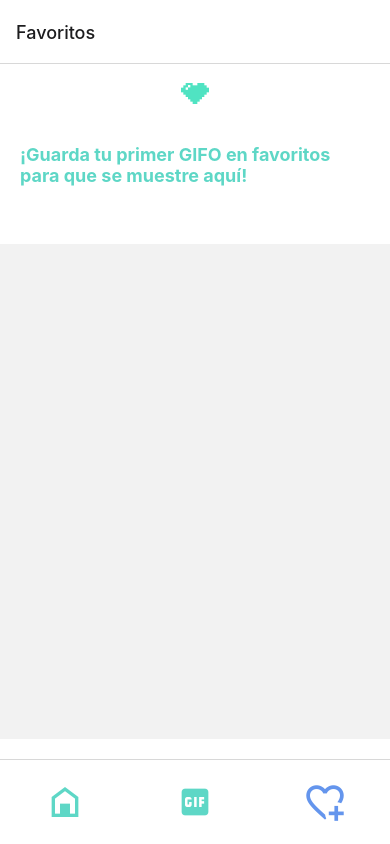
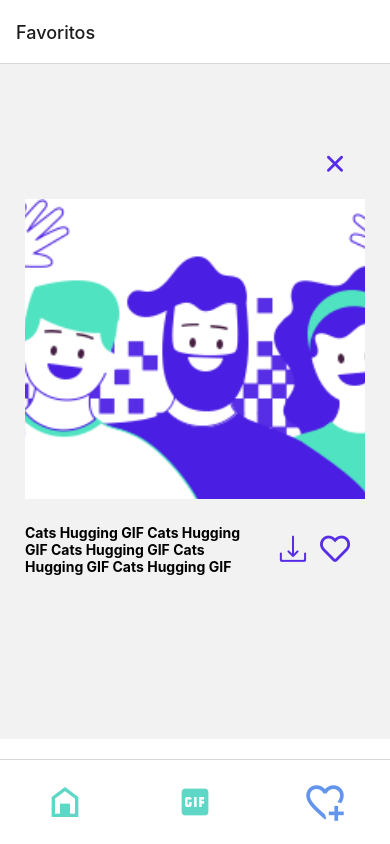
Before and after one commit to pabloencina/Gifos_React_Native, a React Native app: screen /Favoritos in a window 390 px wide. Built offline with nearby package versions, Linux system fonts and the light colour scheme; no server answers.

Commit message:
Se trabaja en la maquetación de la cardByIdDetail

```diff
--- a/src/Components/CardGifs/CardGifs.jsx
+++ b/src/Components/CardGifs/CardGifs.jsx
@@ -15,19 +15,22 @@ import theme from "../../Styles/Theme/theme";
 import useApi from "../Hooks/useApi";
 import BtnVerMas from "./BtnVerMas";
 import Search from "./Search";
+import useApiKeyUrl from "../Hooks/useApiKeyUrl";
 
 const CardGifs = ({ fontRoboto, category, setCategory }) => {
   const [offset, setOffset] = useState(0);
   const limit = 10;
-  const API_URL = "https://api.giphy.com/v1/gifs/search";
-  const API_KEY = "Tj8JKaeKhEJjgbgXJ4V3SDC7647ujluy";
-  const url = `${API_URL}?api_key=${API_KEY}&q=${category}&limit=${limit}&offset=${offset}`;
+  const { API_URL_SEARCH, API_KEY } = useApiKeyUrl();
+  const url = `${API_URL_SEARCH}?api_key=${API_KEY}&q=${category}&limit=${limit}&offset=${offset}`;
   const { loading, data } = useApi(url);
 
   const handleLoadMore = () => {
     setOffset(offset + limit);
   };
 
+  const handleCardById = () => {
+    console.log("aca estoy");
+  };
   return (
     <View style={styles.container}>
       <View style={styles.imageContainer}>
@@ -45,7 +48,10 @@ const CardGifs = ({ fontRoboto, category, setCategory }) => {
         numColumns={2}
         data={data}
         renderItem={({ item }) => (
-          <TouchableOpacity style={styles.containerGifs} onPress={() => {}}>
+          <TouchableOpacity
+            style={styles.containerGifs}
+            onPress={handleCardById}
+          >
             <Image
               key={item.id}
               source={{ uri: item.images.downsized_medium.url }}
--- /dev/null
+++ b/src/Components/CardGifs/DetailCardGifById.jsx
@@ -0,0 +1,109 @@
+import React from "react";
+import useApiKeyUrl from "../Hooks/useApiKeyUrl";
+import { Image, StyleSheet, Text, View } from "react-native";
+import { Ionicons } from "@expo/vector-icons";
+import { FontAwesome5 } from "@expo/vector-icons";
+import { AntDesign } from "@expo/vector-icons";
+import { useRoute } from "@react-navigation/native";
+import theme from "../../Styles/Theme/theme";
+import { TouchableOpacity } from "react-native";
+
+const DetailCardGifById = () => {
+  //const route = useRoute();
+  //const { id } = route.params;
+
+  // const { API_URL_SEARCH, API_KEY } = useApiKeyUrl();
+  // const url = `${API_URL_SEARCH}?api_key=${API_KEY}`;
+  // //console.log("ESTE URL ES PARA DETAILCARDBYID:" + url);
+  // const { data } = useApi(url);
+  // const cardGif = data.find((cardById) => cardById.id === parseInt(id));
+  // if (!cardGif) {
+  //   return <div>No se encontró la tarjeta</div>;
+  // }
+  return (
+    <View style={styles.container}>
+      <View style={styles.containerCloseIcon}>
+        <TouchableOpacity>
+          <Ionicons name="close" size={30} color={theme.color.primary} />
+        </TouchableOpacity>
+      </View>
+      <View style={styles.containerGifs}>
+        <Image
+          //key={item.id}
+          // source={{ uri: item.images.downsized_medium.url }}
+          source={require("../../Assets/Images/ilustra_header.png")}
+          style={styles.image}
+        />
+      </View>
+
+      <View style={styles.containerDescription}>
+        <View style={styles.containerText}>
+          <Text style={styles.text}>
+            Cats Hugging GIF Cats Hugging GIF Cats Hugging GIF Cats Hugging GIF
+            Cats Hugging GIF
+          </Text>
+        </View>
+
+        <View style={styles.containerIcons}>
+          <TouchableOpacity>
+            <AntDesign name="download" size={30} color={theme.color.primary} />
+          </TouchableOpacity>
+          <TouchableOpacity>
+            <FontAwesome5 name="heart" size={30} color={theme.color.primary} />
+          </TouchableOpacity>
+        </View>
+      </View>
+    </View>
+  );
+};
+
+export default DetailCardGifById;
+
+const styles = StyleSheet.create({
+  container: {
+    height: 600,
+    padding: 25,
+    justifyContent: "center",
+  },
+  containerCloseIcon: {
+    height: 70,
+    alignItems: "flex-end",
+    justifyContent: "center",
+    padding: 15,
+  },
+  containerGifs: {
+    alignItems: "center",
+    justifyContent: "center",
+  },
+  containerDescription: {
+    flexDirection: "row",
+    height: 100,
+    alignItems: "center",
+  },
+  containerIcons: {
+    flexDirection: "row",
+    width: "30%",
+    justifyContent: "space-between",
+    padding: 15,
+  },
+  containerText: {
+    width: "70%",
+    height: 100,
+    justifyContent: "center",
+  },
+  imageContainer: {
+    justifyContent: "flex-start",
+    alignItems: "center",
+  },
+  image: {
+    width: "100%",
+    height: 300,
+    justifyContent: "center",
+  },
+  text: {
+    color: theme.color.blackColor,
+    justifyContent: "center",
+    alignItems: "center",
+    fontWeight: theme.fontWeights.bold,
+  },
+});
--- a/src/Components/Hooks/useApi.js
+++ b/src/Components/Hooks/useApi.js
@@ -12,7 +12,7 @@ const useApi = (url) => {
         setLoading(true);
         setData(respJson.data);
 
-        console.log("RESPUESTA", JSON.stringify(respJson));
+        // console.log("RESPUESTA", JSON.stringify(respJson));
       })
       .catch((error) => {
         console.log(error);
@@ -23,6 +23,7 @@ const useApi = (url) => {
   useEffect(() => {
     fetchApi();
   }, [url]);
+
   return { loading, data };
 };
 
--- /dev/null
+++ b/src/Components/Hooks/useApiKeyUrl.js
@@ -0,0 +1,10 @@
+import React from "react";
+
+const useApiKeyUrl = () => {
+  const API_URL_SEARCH = "https://api.giphy.com/v1/gifs/search";
+  const API_KEY = "Tj8JKaeKhEJjgbgXJ4V3SDC7647ujluy";
+  const API_URL_TRENDING = "https://api.giphy.com/v1/gifs/trending";
+  return { API_URL_SEARCH, API_KEY, API_URL_TRENDING };
+};
+
+export default useApiKeyUrl;
--- a/src/Components/Navigation.js
+++ b/src/Components/Navigation.js
@@ -9,6 +9,7 @@ import ScreenFavorites from "./Screens/ScreenFavorites";
 import { StyleSheet, View } from "react-native";
 import theme from "../Styles/Theme/theme";
 import { MaterialCommunityIcons } from "@expo/vector-icons";
+import DetailCardGifById from "./CardGifs/DetailCardGifById";
 
 const Tab = createBottomTabNavigator();
 
@@ -17,9 +18,7 @@ function MyTabs() {
     <Tab.Navigator
       initialRouteName="Inicio"
       screenOptions={{
-        //tabBarActiveBackgroundColor: theme.color.primary,
         tabBarInactiveTintColor: theme.color.secondary,
-        tabBarLabelStyle: styles.containerTop,
       }}
     >
       <Tab.Screen
@@ -76,6 +75,24 @@ function MyTabs() {
           ),
         }}
       />
+      {/* <Tab.Screen
+        style={styles.container}
+        name="Gif"
+        component={DetailCardGifById}
+        options={{
+          tabBarLabel: "",
+          tabBarStyle: styles.container,
+          tabBarIcon: ({ color, size, focused }) => (
+            <View style={styles.containerIcons}>
+              <MaterialCommunityIcons
+                name="heart-plus-outline"
+                size={45}
+                color={focused ? theme.color.quaternary : color}
+              />
+            </View>
+          ),
+        }}
+      /> */}
     </Tab.Navigator>
   );
 }
@@ -95,9 +112,6 @@ const styles = StyleSheet.create({
     marginVertical: 20,
     padding: 20,
   },
-  containerTop: {
-    //backgroundColor: theme.color.primary,
-  },
   containerIcons: {
     height: 40,
     alignItems: "center",
--- a/src/Components/Screens/ScreenFavorites.jsx
+++ b/src/Components/Screens/ScreenFavorites.jsx
@@ -1,9 +1,15 @@
 import React from "react";
-import { Text } from "react-native";
+import { Text, View } from "react-native";
 import Favorites from "../Favorites/Favorites";
+import DetailCardGifById from "../CardGifs/DetailCardGifById";
 
 const ScreenFavorites = () => {
-  return <Favorites />;
+  return (
+    <View>
+      {/* <Favorites /> */}
+      <DetailCardGifById />
+    </View>
+  );
 };
 
 export default ScreenFavorites;
--- a/src/Components/Trending/TrendingGifos.jsx
+++ b/src/Components/Trending/TrendingGifos.jsx
@@ -9,12 +9,12 @@ import {
 } from "react-native";
 import theme from "../../Styles/Theme/theme";
 import useApi from "../Hooks/useApi";
+import useApiKeyUrl from "../Hooks/useApiKeyUrl";
 
 const TrendingGifos = ({ fontRoboto }) => {
-  const API_URL = "https://api.giphy.com/v1/gifs/trending";
-  const API_KEY = "Tj8JKaeKhEJjgbgXJ4V3SDC7647ujluy";
+  const { API_URL_TRENDING, API_KEY } = useApiKeyUrl();
 
-  const url = `${API_URL}?api_key=${API_KEY}&limit=10`;
+  const url = `${API_URL_TRENDING}?api_key=${API_KEY}&limit=10`;
   const { loading, data } = useApi(url);
   return (
     <View>
@@ -29,8 +29,8 @@ const TrendingGifos = ({ fontRoboto }) => {
       <View>
         <FlatList
           showsHorizontalScrollIndicator={false}
-          horizontal={true} // Set horizontal to true
-          pagingEnabled={true} // Enable paging for smooth sliding
+          horizontal={true}
+          pagingEnabled={true}
           data={data}
           renderItem={({ item }) => {
             return (
```
